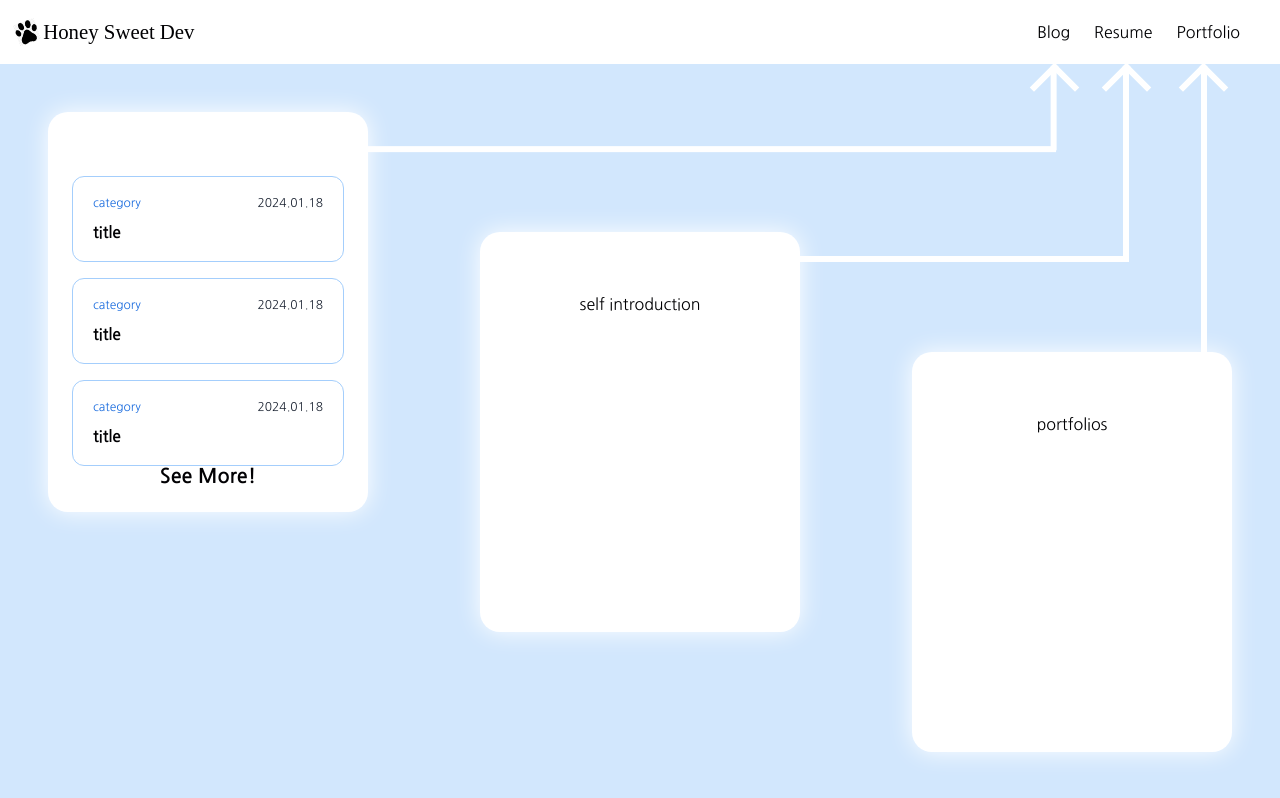
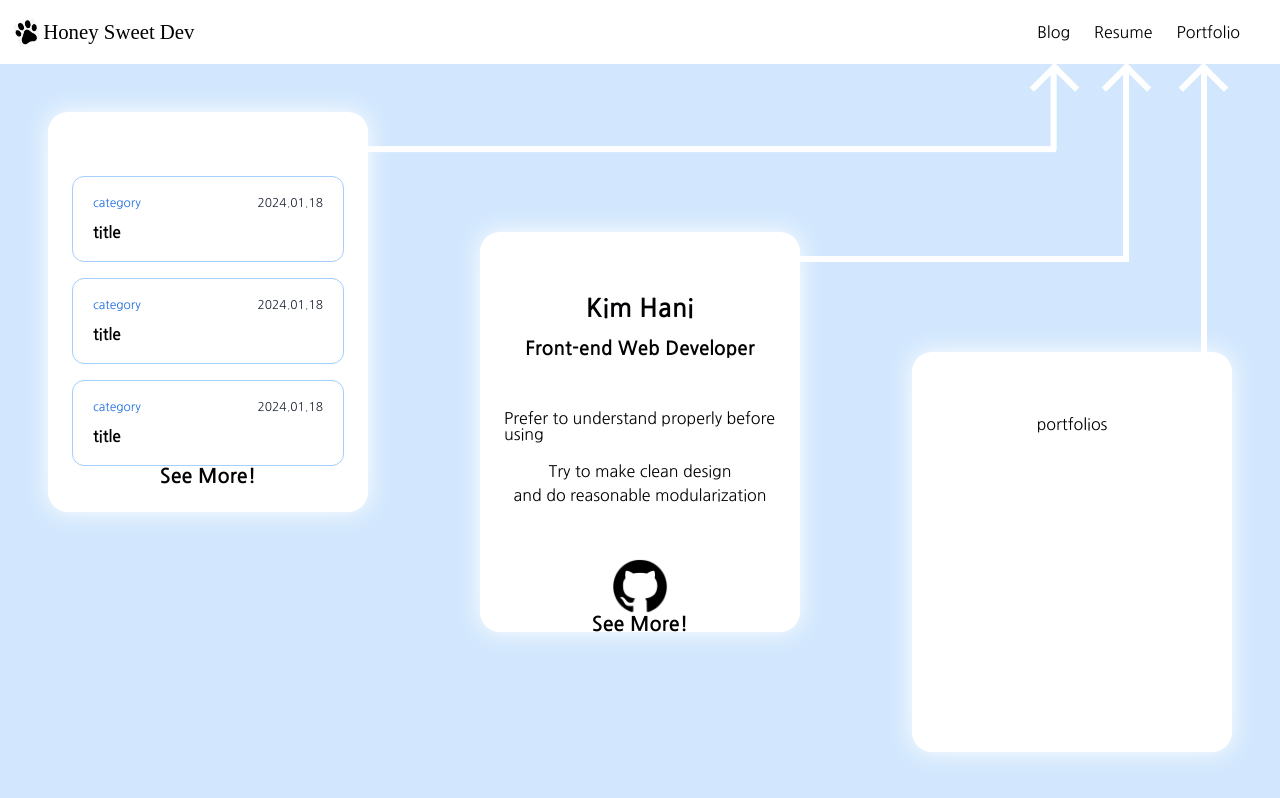
Before and after one commit to hani2057/honey-dev, a React (Vite) app: page / in a window 1280 px wide. Built offline with nearby package versions, Linux system fonts and the light colour scheme; a web font is replaced by a local one.

Commit message:
feat: implement resume card gui in home page

```diff
--- a/src/components/elements/index.ts
+++ b/src/components/elements/index.ts
@@ -1,4 +1,5 @@
 export * from "./flexDiv";
-export * from "./image";
-export * from "./text";
+export * from "./Image";
+export * from "./Text";
 export * from "./wrapper";
+export * from "./spacing";
--- /dev/null
+++ b/src/components/elements/spacing/index.ts
@@ -0,0 +1,7 @@
+import { styled } from "styled-components";
+
+const Spacing = styled.div<{ space: number }>`
+  height: ${({ space }) => space}rem;
+`;
+
+export { Spacing };
--- a/src/features/home/components/index.ts
+++ b/src/features/home/components/index.ts
@@ -1 +1,2 @@
 export * from "./blogCard";
+export * from "./resumeCard";
--- /dev/null
+++ b/src/features/home/components/resumeCard/index.tsx
@@ -0,0 +1,47 @@
+import { useNavigate } from "react-router-dom";
+
+import GitHubLogoImg from "@assets/images/githubLogo.png";
+import { CardWhite } from "@features/home/style";
+import { PATH } from "@router/path";
+
+import { FlexDiv, Image, Spacing, Text } from "@components/elements";
+
+export const ResumeCard = () => {
+  const navigate = useNavigate();
+
+  return (
+    <CardWhite type="resume">
+      <FlexDiv direction="column" pWidth={100} gap={1.1}>
+        <Text size={1.6} bold={true}>
+          Kim Hani
+        </Text>
+        <Text size={1.2} bold={true}>
+          Front-end Web Developer
+        </Text>
+        <Spacing space={1} />
+        <Text>Prefer to understand properly before using</Text>
+        <Text line={1.5} style={{ textAlign: "center" }}>
+          Try to make clean design <br />
+          and do reasonable modularization
+        </Text>
+        <Spacing space={1} />
+        <Image
+          src={GitHubLogoImg}
+          alt="GitHub Logo"
+          width={3.5}
+          height={3.5}
+          pointer={true}
+          onClick={() => window.open("https://github.com/hani2057")}
+        />
+      </FlexDiv>
+      <Text
+        size={1.25}
+        bold={true}
+        pointer={true}
+        onClick={() => navigate(PATH.RESUME.INDEX, {})} // 디폴트는 '한국어', '이력서'로 이동
+      >
+        See More!
+      </Text>
+    </CardWhite>
+  );
+};
--- a/src/features/home/index.tsx
+++ b/src/features/home/index.tsx
@@ -1,4 +1,4 @@
-import { BlogCard } from "./components/blogCard";
+import { BlogCard, ResumeCard } from "./components";
 import {
   BlogArrow,
   CardWhite,
@@ -19,7 +19,7 @@ export const HomePage = () => {
       {/* blog posts */}
       <BlogCard />
       {/* self introduction */}
-      <CardWhite type="resume">self introduction</CardWhite>
+      <ResumeCard />
       {/* portfolios */}
       <CardWhite type="portfolio">portfolios</CardWhite>
 
```
Also changed, not shown: src/assets/images/githubLogo.png (added).
